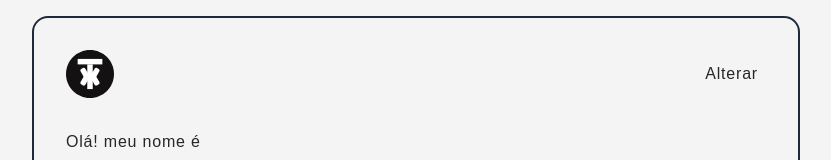
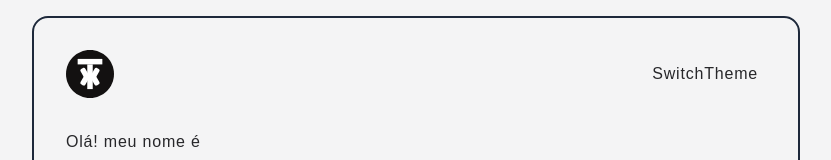
Before and after one commit to matheustakasaki/portfolio, a React (Vite) app: page / in a window 1280 px wide. Shown: the top 160 px of the page, without its empty margins (224-1055 px from the left). Built offline with nearby package versions, Linux system fonts and the light colour scheme.

Commit message:
adding dark mode toggling

```diff
--- a/package.json
+++ b/package.json
@@ -13,6 +13,8 @@
     "@fortawesome/free-regular-svg-icons": "^6.2.0",
     "@fortawesome/free-solid-svg-icons": "^6.2.0",
     "@fortawesome/react-fontawesome": "^0.2.0",
+    "@radix-ui/react-label": "^1.0.0",
+    "@radix-ui/react-switch": "^1.0.0",
     "babel-plugin-macros": "^3.1.0",
     "framer-motion": "^7.3.6",
     "react": "^18.2.0",
--- a/src/App.tsx
+++ b/src/App.tsx
@@ -1,5 +1,5 @@
 
-import { useEffect, useState } from 'react';
+import { useState } from 'react';
 import CookieConsent from 'react-cookie-consent';
 
 import SocialLinks from './components/SocialLinks';
@@ -55,7 +55,7 @@ function App() {
           <button
             onClick={handleChangeTheme}
             title='enviar'
-            className='p-2 rounded-full block'>Alterar</button>
+            className='p-2 rounded-full block'>SwitchTheme</button>
         </header>
 
 
```
Also changed, not shown: 1 other file (tests, documents, lock files or other folders).
